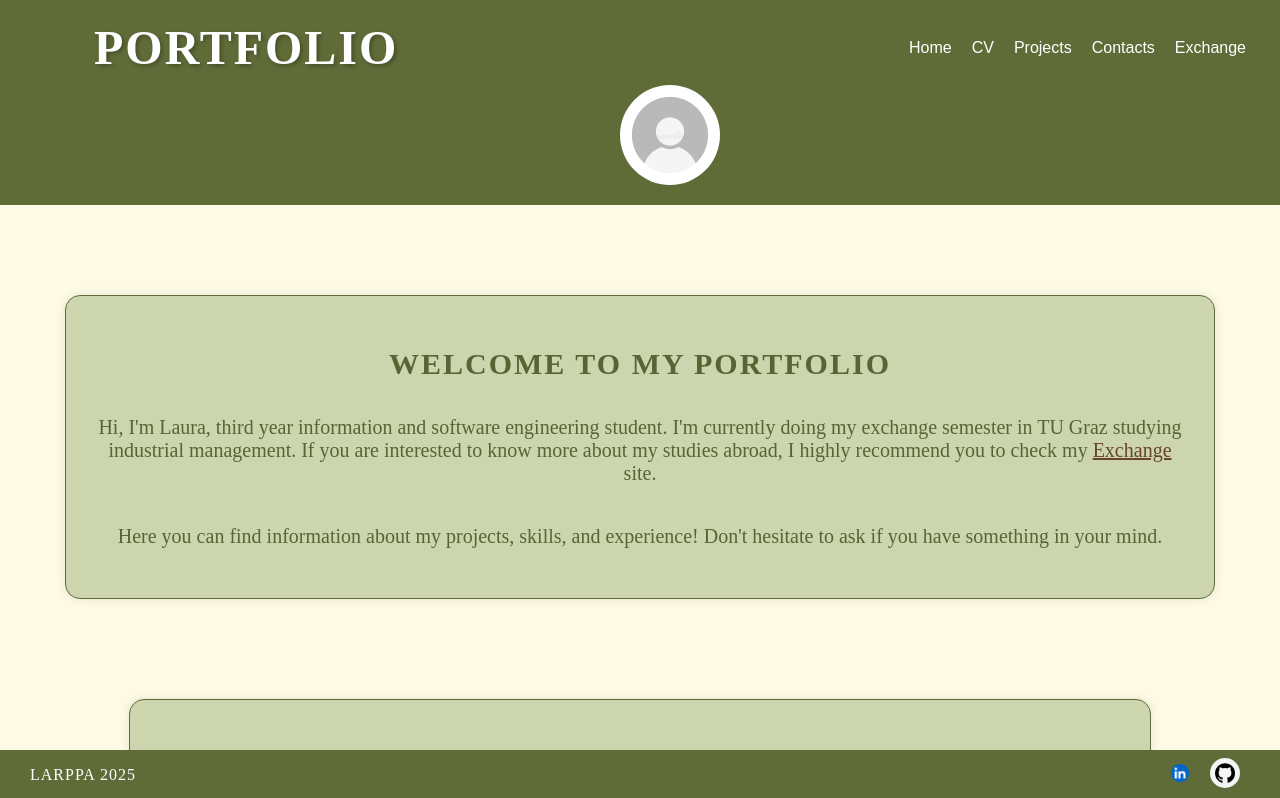
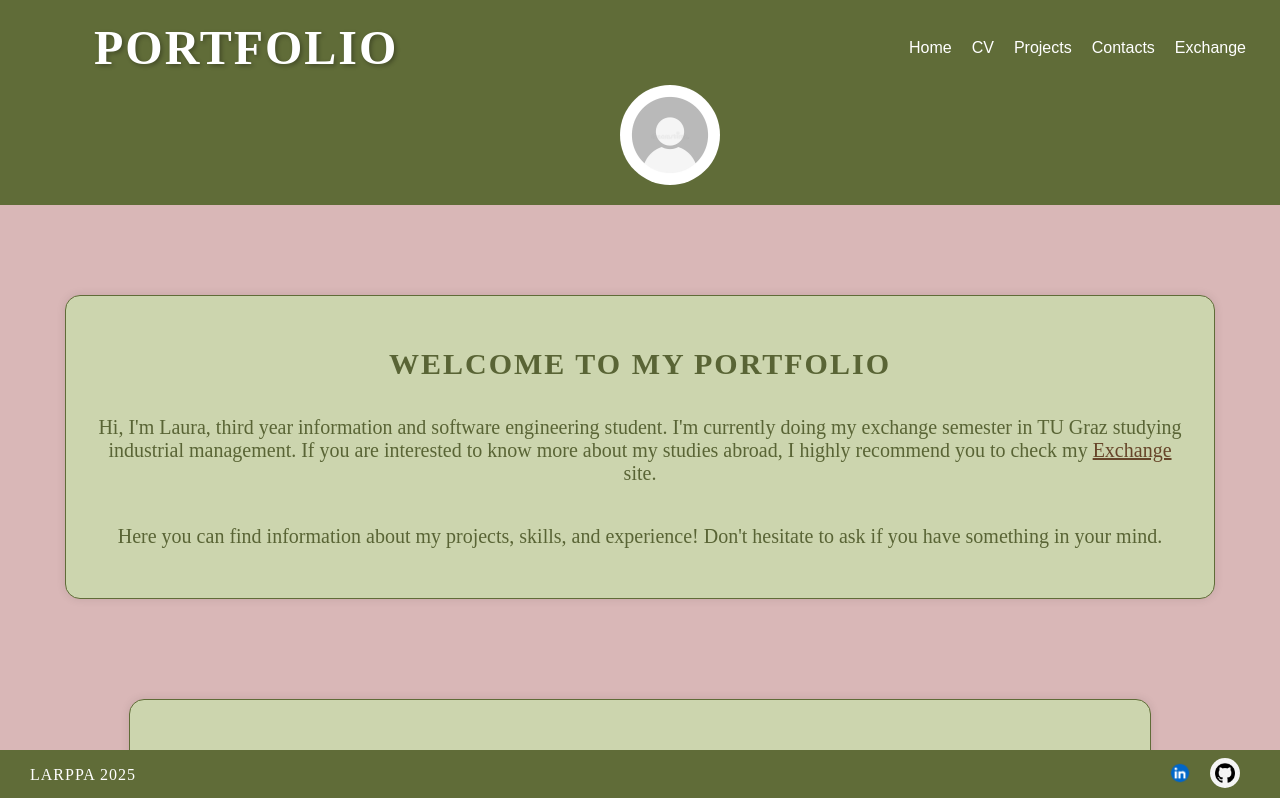
Before and after one commit to lehtio/portfolio, a React (Vite) app in the folder portfolio/: page / in a window 1280 px wide. Shown: the top 798 px of the page. Built offline with nearby package versions, Linux system fonts and the light colour scheme.

Commit message:
testataan branch

```diff
--- a/portfolio/src/App.css
+++ b/portfolio/src/App.css
@@ -1,5 +1,5 @@
 body {
-  background-color: #fdfae6; /* Khaki-tausta */
+  background-color: #d9b7b7; /* Khaki-tausta */
   color: #596435;
   margin: 0;
   height: 100%;
```
